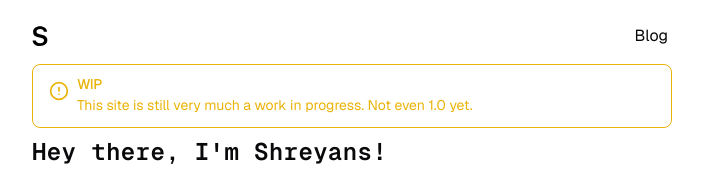
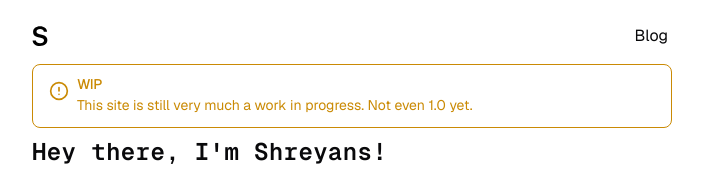
Before and after one commit to CodeWithShreyans/shreyans.sh, a Next.js app: page / in a window 1280 px wide. Shown: the top 178 px of the page, without its empty margins (288-991 px from the left). Built offline with nearby package versions, Linux system fonts and the light colour scheme.

Commit message:
change favicon and fix github icon
Signed-off-by: Shreyans Jain <shreyans@shreyans.sh>

```diff
--- a/src/app/(pages)/layout.tsx
+++ b/src/app/(pages)/layout.tsx
@@ -61,11 +61,6 @@ export const metadata: Metadata = {
         // images: [siteConfig.ogImage],
         creator: "@Destroyer_Xyz",
     },
-    icons: {
-        icon: "/favicon.ico",
-        // shortcut: "/favicon-16x16.png",
-        // apple: "/apple-touch-icon.png",
-    },
     // manifest: `${siteConfig.url}/site.webmanifest`,
 }
 
--- a/src/app/(pages)/page.tsx
+++ b/src/app/(pages)/page.tsx
@@ -1,11 +1,11 @@
 import { type ReactNode } from "react"
 
-import Image from "next/image"
+// import Image from "next/image"
 import Link from "next/link"
 
 import { Github } from "lucide-react"
 
-import ProfilePic from "@/../public/profile-pic.jpg"
+// import ProfilePic from "@/../public/profile-pic.jpg"
 import BirthTime from "@/components/birth-time"
 import { Button } from "@/components/ui/button"
 import { Separator } from "@/components/ui/separator"
@@ -37,7 +37,7 @@ const Project = ({
                         {title}
                     </h2>
                     {githubLink ? (
-                        <object className="mb-[-0.03125rem] self-end rounded-full bg-foreground text-background transition-colors hover:bg-accent hover:text-foreground">
+                        <object className="mb-[-0.03125rem] h-[1.25em] w-[1.25em] self-end rounded-full bg-foreground text-background transition-colors hover:bg-accent hover:text-foreground">
                             <Link href={githubLink}>
                                 <Github
                                     absoluteStrokeWidth={true}
--- a/src/components/ui/alert.tsx
+++ b/src/components/ui/alert.tsx
@@ -15,7 +15,7 @@ const alertVariants = cva(
                 destructive:
                     "border-destructive/50 text-destructive dark:border-destructive [&>svg]:text-destructive",
                 warning:
-                    "border-yellow-500 text-yellow-500 dark:border-yellow-500 [&>svg]:text-yellow-500",
+                    "border-yellow-600 text-yellow-600 dark:border-yellow-600 [&>svg]:text-yellow-600",
             },
         },
         defaultVariants: {
```
Also changed, not shown: 2 other files (tests, documents, lock files or other folders).
